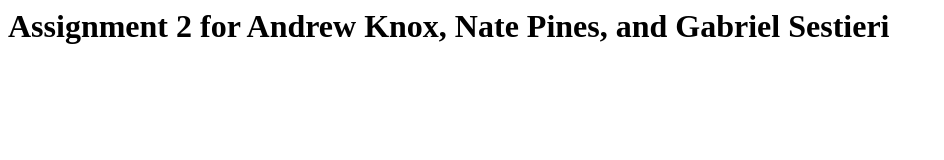
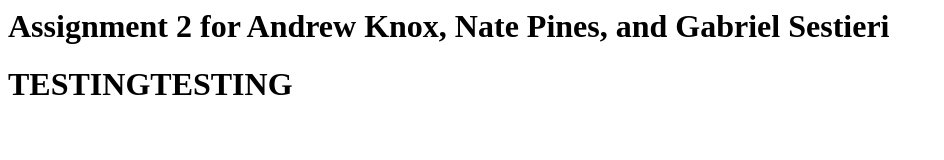
Before and after one commit to natepines/Group-18-asst-2, a website: page public/index.html in a window 1280 px wide. Shown: the whole page, without its empty margins (0-944 px from the left). Drawn offline with Linux system fonts and the light colour scheme.

Commit message:
try3
try3

```diff
--- a/public/index.html
+++ b/public/index.html
@@ -6,5 +6,6 @@
 </head>
 <body>
     <h1>Assignment 2 for Andrew Knox, Nate Pines, and Gabriel Sestieri</h1>
+    <h1>TESTINGTESTING</h1>
 </body>
 </html>
```
